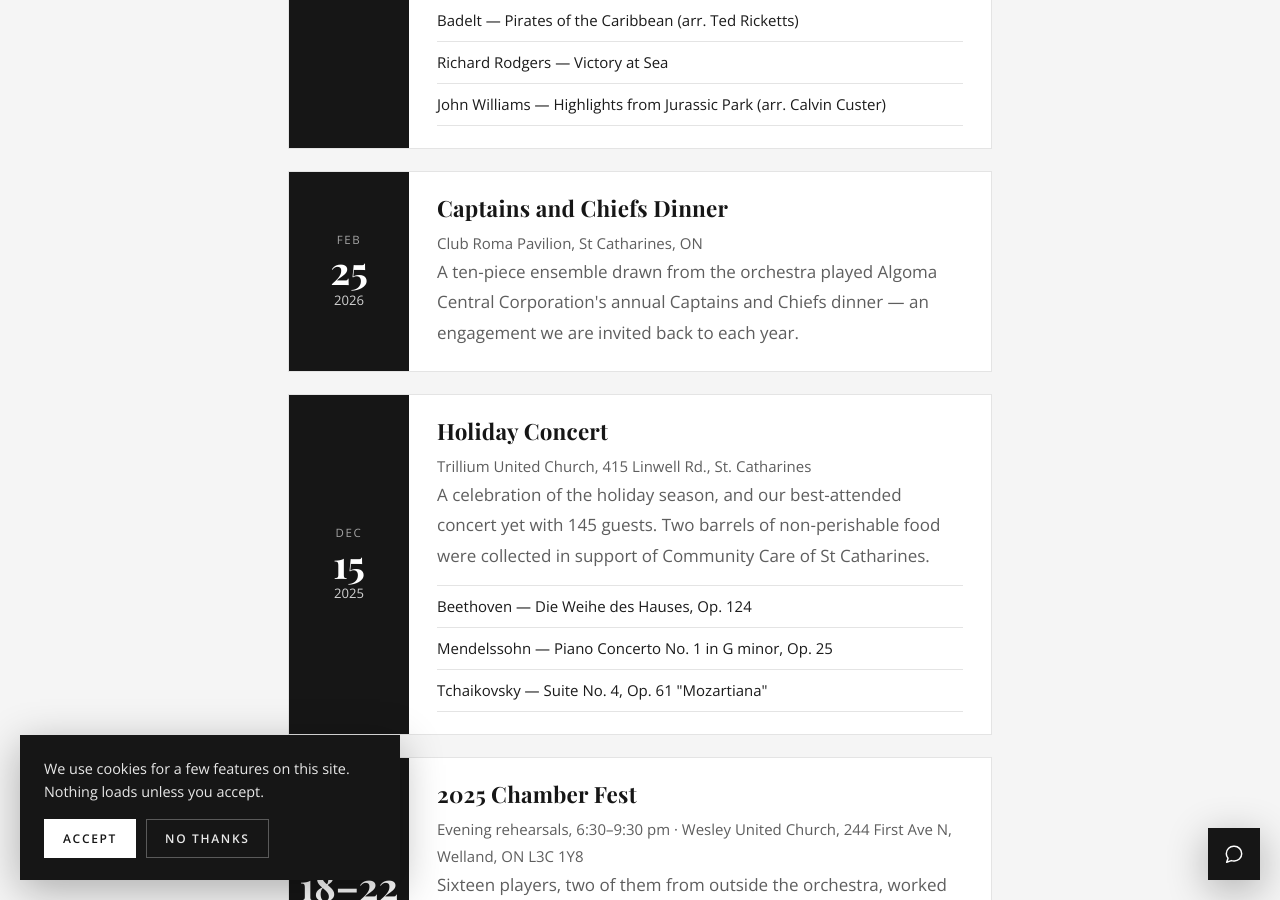
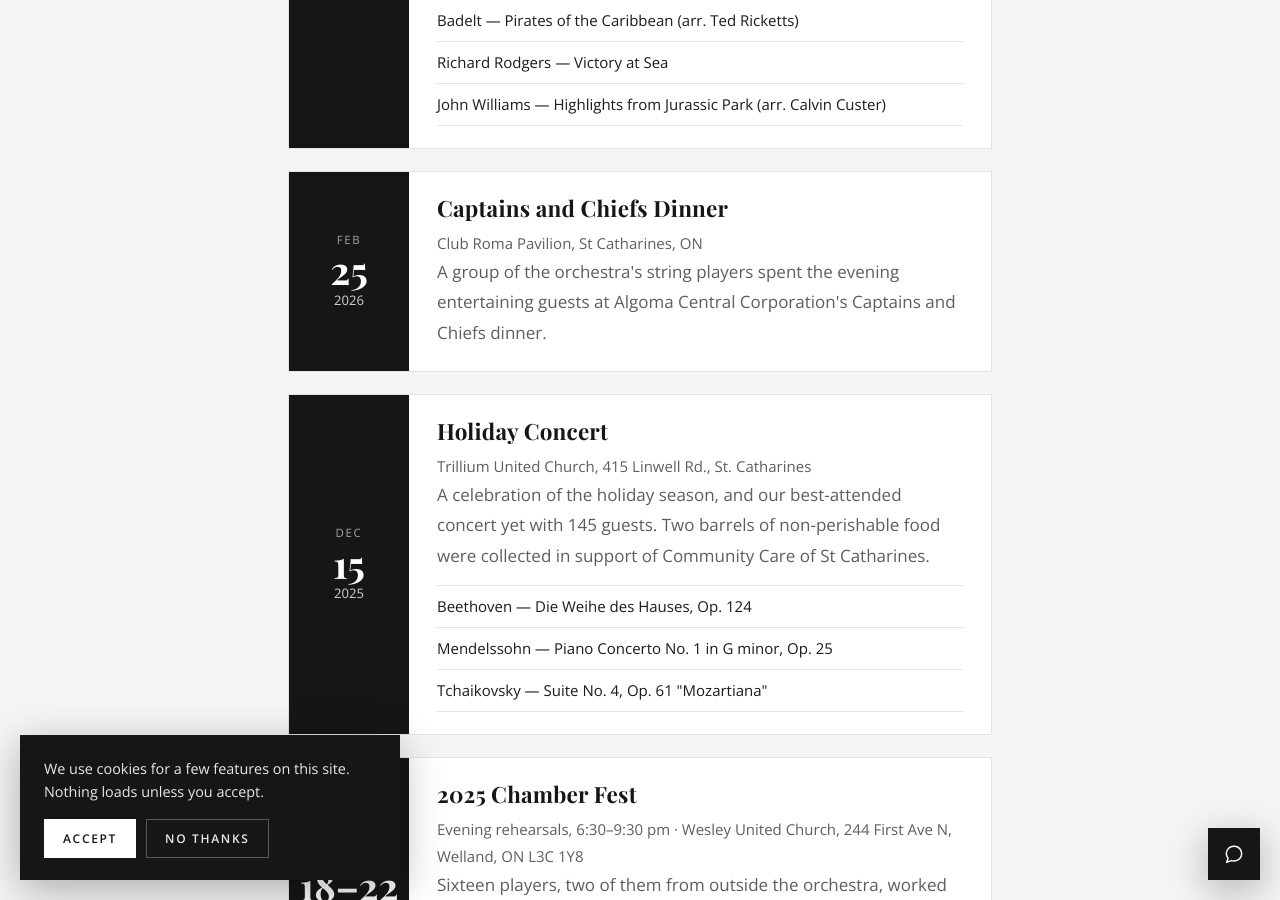
Before and after one commit to peninsulaorchestra/peninsulaorchestra.github.io, a Jekyll site: the page built from events.html, in a window 1280 px wide and 900 px high, scrolled down 2776 px. Built offline with Jekyll 4.4.1, drawn with Linux system fonts in a browser that asks for light colours.

Commit message:
Describe the Captains and Chiefs dinner as it actually was
Co-Authored-By: Claude Opus 5 (1M context) <noreply@anthropic.com>

```diff
--- a/_data/past_events.yml
+++ b/_data/past_events.yml
@@ -64,9 +64,8 @@
   venue: Club Roma Pavilion
   address: St Catharines, ON
   description: >-
-    A ten-piece ensemble drawn from the orchestra played Algoma Central
-    Corporation's annual Captains and Chiefs dinner — an engagement we are
-    invited back to each year.
+    A group of the orchestra's string players spent the evening entertaining
+    guests at Algoma Central Corporation's Captains and Chiefs dinner.
 
 - title: Holiday Concert
   date: 2025-12-15
```
